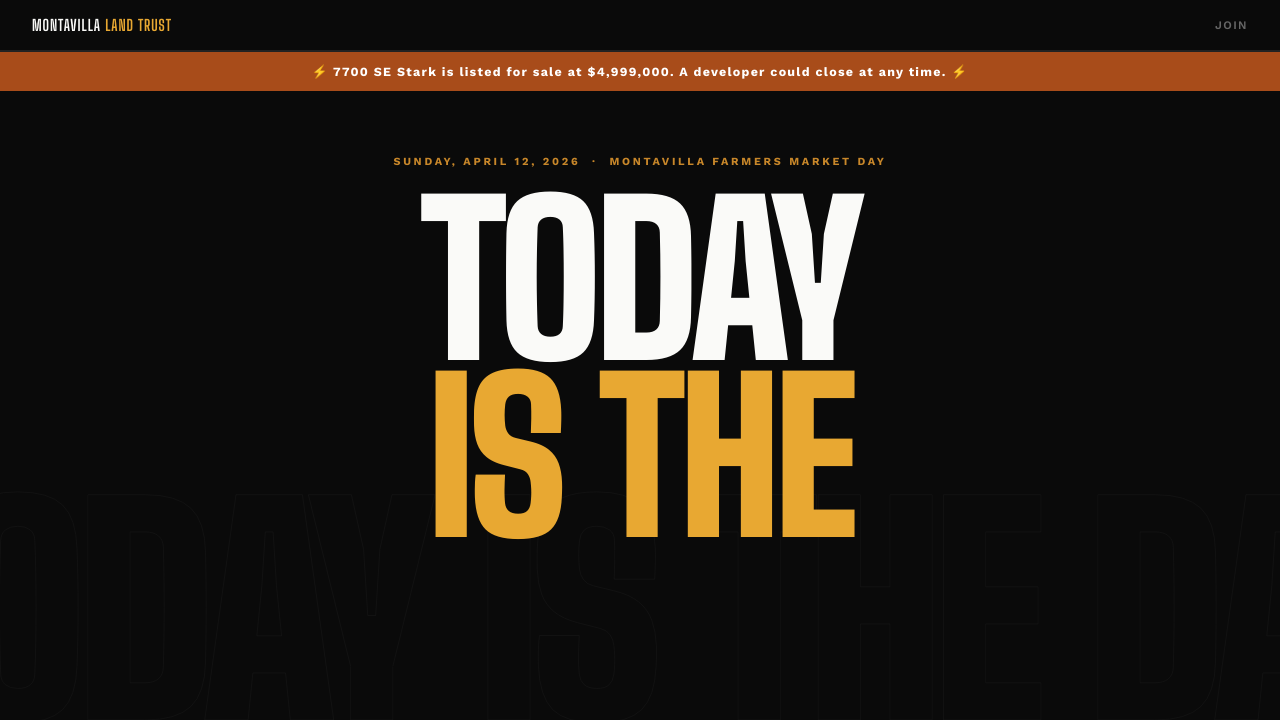
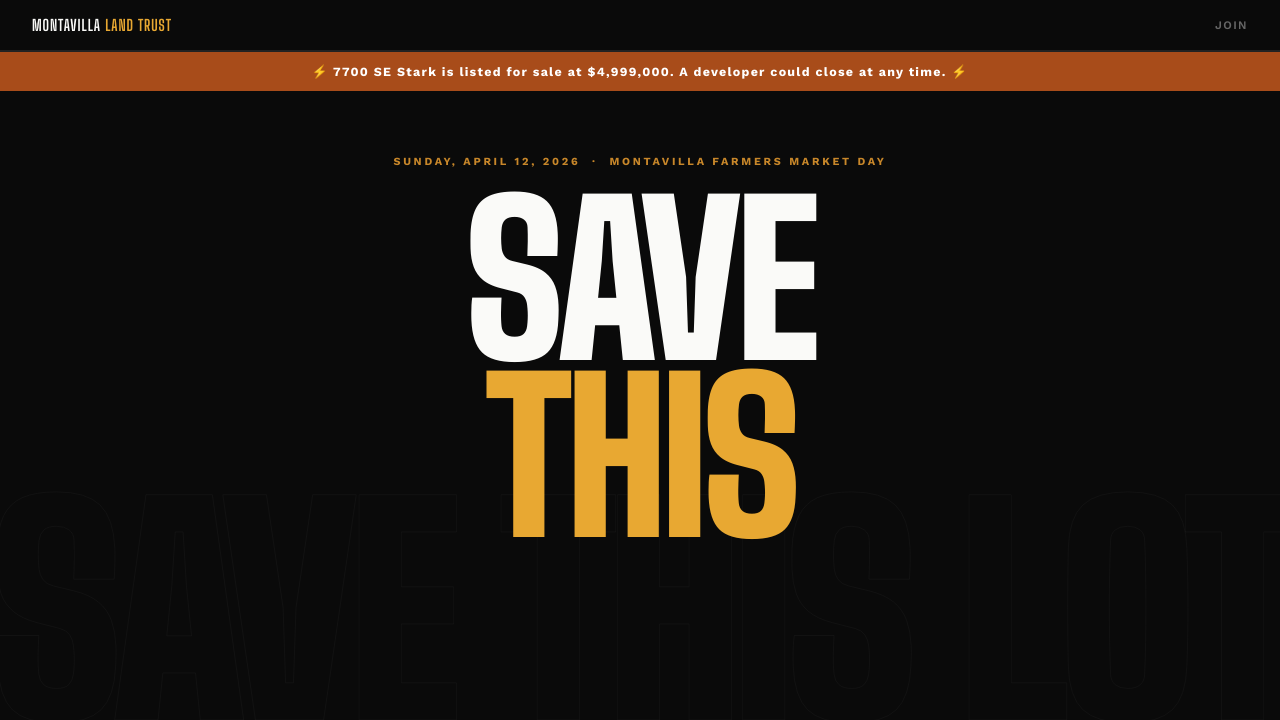
Before and after one commit to tbhogstrom/montavilla-clt, an Astro site: page /today in a window 1280 px wide. Shown: the top 720 px of the page. Built offline with nearby package versions, Linux system fonts and the light colour scheme; Astro itself is replaced by a stand-in of ours.

Commit message:
Update /today headline to SAVE THIS LOT

```diff
--- a/src/pages/today.astro
+++ b/src/pages/today.astro
@@ -8,7 +8,7 @@ import Analytics from '@vercel/analytics/astro';
 <head>
 <meta charset="UTF-8">
 <meta name="viewport" content="width=device-width, initial-scale=1.0">
-<title>Today Is the Day — Montavilla Community Land Trust</title>
+<title>Save This Lot — Montavilla Community Land Trust</title>
 <meta name="description" content="The land beneath the Montavilla Farmers Market is for sale. Today is the day to act. Print flyers. Talk to neighbors. Pledge. Read the prospectus.">
 <link rel="icon" type="image/svg+xml" href="/favicon.svg">
 <link rel="preconnect" href="https://fonts.googleapis.com">
@@ -59,7 +59,7 @@ nav {
   position: relative; overflow: hidden;
 }
 .hero::before {
-  content: 'TODAY IS THE DAY';
+  content: 'SAVE THIS LOT';
   position: absolute; inset: 0;
   font-family: 'Big Shoulders Display', sans-serif; font-weight: 900;
   font-size: 22vw; color: transparent;
@@ -302,7 +302,7 @@ footer a { color: var(--gold); text-decoration: none; }
 <!-- HERO -->
 <section class="hero">
   <p class="date-stamp">Sunday, April 12, 2026 &nbsp;·&nbsp; Montavilla Farmers Market Day</p>
-  <h1>TODAY<br><em>IS THE</em><br>DAY.</h1>
+  <h1>SAVE<br><em>THIS</em><br>LOT.</h1>
   <div class="hero-rule"></div>
   <p class="hero-sub">
     The land beneath the <strong>Montavilla Farmers Market</strong> is for sale.<br>
```
